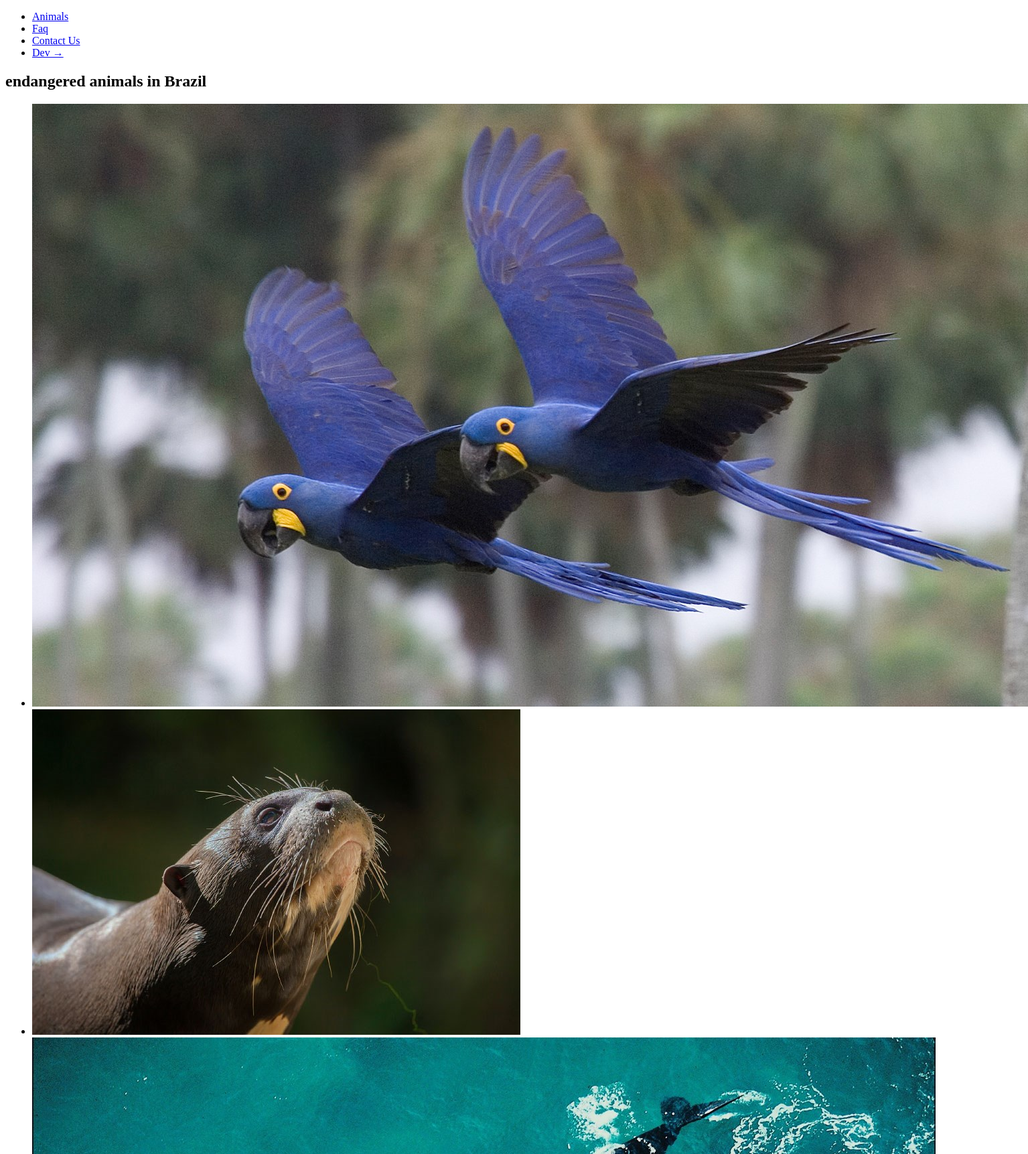
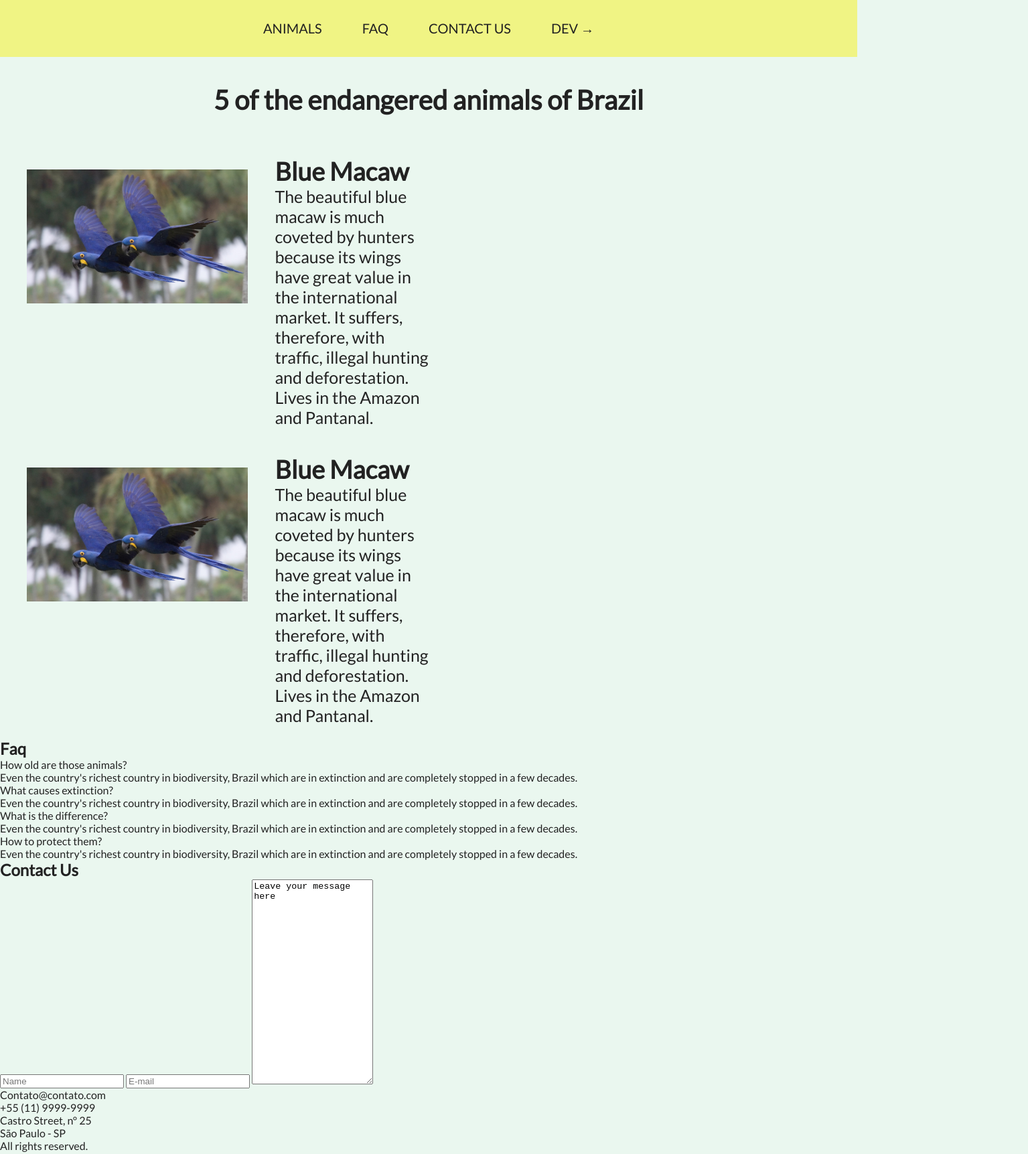
Before and after one commit to larissaborges/endangered-species-site, a plain HTML site: page index.html in a window 1280 px wide. Shown: the top 1723 px of the page at 67% size, 1535 px wide, since content can reach past the window. Drawn offline with Linux system fonts and the light colour scheme.

Commit message:
flex-test

```diff
--- a/css/style.css
+++ b/css/style.css
@@ -1,14 +1,65 @@
 body, h1, h2, ul, li, p, dl, dt, dd {
     margin: 0px;
     padding: 0px;
+
 }
-.ul {
+
+.menu-list ul {
+    background: #f0f484;
+    display: flex;
+    justify-content: center;
+    list-style: none;
+
+}
+li{
     list-style: none;
 }
-.li {
-    list-style: none;
+a{
+    display: flex;
+    padding: 15px;
+    margin: 15px;
+    text-decoration: none;
+    font-size: 20px;
+    text-transform: uppercase;
+    color: #222;
 }
-.img {
-    height: 100px;
-    width: 70px;
+a:hover{
+    background-color: floralwhite;
+    border-radius: 10px;
 }
+.header-title {
+    display: flex;
+    justify-content: center;
+    margin: 10px;
+    padding: 30px;
+    font-size: 20px;
+}
+
+img{
+    display: block;
+    max-width: 100%;
+    height: 200px;
+    width: 250px;
+}
+body{
+    background: #eaf7ef;
+    color: #222;
+    font-family: 'Lato', sans-serif;
+}
+.container {
+    padding: 20px 40px 20px;
+    max-width: 640px;
+    display: flex;
+    width: 600px;
+
+}
+.container__image {
+        margin: 20px 40px 0 0;
+        width: 400px;
+        object-fit: contain;
+        align-self: flex-start;
+    }
+.container__text {
+        font-size: 25px;
+        flex-wrap: wrap;
+    }
--- a/index.html
+++ b/index.html
@@ -1,95 +1,67 @@
 <!DOCTYPE html>
 <html lang="en">
+
 <head>
     <meta charset="UTF-8">
-    <meta name="viewport" content="width=device-width, initial-scale=1.0">
+    <meta name="viewport" content="width=device-width, initial-scale=1, shrink-to-fit=no">
     <meta http-equiv="X-UA-Compatible" content="ie=edge">
-    <link rel="stylesheet" type="text.css" href="css/style.css"/>
+    <link href="https://fonts.googleapis.com/css?family=Lato" rel="stylesheet">
+    <link rel="stylesheet" type="text/css" href="css/style.css" />
     <title>Endangered animals</title>
 </head>
+
 <body>
-    <nav>
+    <nav class="menu-list">
         <ul>
             <li><a href="#animais">Animals</a></li>
             <li><a href="#faq">Faq</a></li>
             <li><a href="#contato">Contact Us</a></li>
-       <li><a href="https://www.google.com/">Dev → </a></li>
+            <li><a href="https://www.google.com/" target="_blank">Dev → </a></li>
         </ul>
     </nav>
-   <section class="grid-section animais" id="animais">
-       <h1>endangered animals in Brazil</h1>
-       <ul>
-        <li>
-            <img src="img-1.jpg">
-        </li>
-        <li>
-            <img src="img-2.jpg">
-        </li>
-        <li>
-            <img src="img-3.jpg">
-        </li>
-        <li>
-            <img src="img-4.jpg">
-        </li>
-        <li>
-            <img src="img-5.jpg">
-        </li>
-        <li>
-            <img src="img-6.jpg">
-        </li>
-      </ul>
-    <div class="animais-descricao">
-        <section>
+    <div class="header-title">
+        <h1>5 of the endangered animals of Brazil</h1>
+    </div>
+    <div class="container">
+        <img class="container__image" src="img-1.jpg">
+        <div class="container__text">
             <h2>Blue Macaw</h2>
-            <p>The beautiful blue macaw is much coveted by hunters because its wings have great value in the international
+            <p>The beautiful blue macaw is much coveted by hunters because its wings have great value in the
+                international
                 market.
-                It suffers, therefore, with traffic, illegal hunting and deforestation. Lives in the Amazon and Pantanal.</p>
-        </section>
-        <section>
-            <h2>Ariranha</h2>
-            <p>The contamination of rivers by mercury has been the greater enemy of the ariranha, also known like wolf of the
-                river or giant otter. But illegal hunting, predatory fishing and other types of river
-                graves of flights. It is found in the Pantanal and Amazon.</p>
-        </section>
-        <section>
-            <h2>South-French-Whale</h2>
-            <p>Found in the Brazilian coast, it is also called the South-French-Whale or the Southern-French-Whale. Suffer with
-                hunting, fishing and water pollution, especially plastics.</p>
-        </section>
-        <section>
-            <h2>Golden-lion-tamarin</h2>
-            <p>For very little, the Golden-lion-tamarin was not extinct. Campaigns for your salvation over decades help maintain
-                the species. It is from the Atlantic Forest and the few remaining individuals are restricted to remnants of
-                forests in the state of Rio de Janeiro. </p>
-        </section>
-        <section>
-            <h2>Olive-Turtle</h2>
-            <p>It is considered migratory, but mainly spawns between the south coast of Alagoas and the north of Bahia.
-                Long-range means of defense can slow down the collection of your eggs, but it still has a illegal hunting,
-                by-catch and water pollution.</p>
-        </section>
-        <section>
-            <h2>Jaguar</h2>
-            <p>The largest cat in the Americas suffers from the destruction of its habitat and illegal hunting to trade its
-                skin, which has great sales value in the world market. She lives in all Brazilian biomes, but is no
-                longer found in the Pampa, where it is already extinct.</p>
-        </section>
+                It suffers, therefore, with traffic, illegal hunting and deforestation. Lives in the Amazon and
+                Pantanal.</p>
         </div>
-   </section>
-   <section class="grid-section faq" id="faq">
+    </div>
+    <div class="container">
+            <img class="container__image" src="img-1.jpg">
+            <div class="container__text">
+                <h2>Blue Macaw</h2>
+                <p>The beautiful blue macaw is much coveted by hunters because its wings have great value in the
+                    international
+                    market.
+                    It suffers, therefore, with traffic, illegal hunting and deforestation. Lives in the Amazon and
+                    Pantanal.</p>
+            </div>
+        </div>
+    <section class="flex-section faq" id="faq">
         <h1>Faq</h1>
         <dl>
             <dt>How old are those animals?</dt>
-        <dd>Even the country's richest country in biodiversity, Brazil which are in extinction and are completely stopped in a few decades.</dd>
+            <dd>Even the country's richest country in biodiversity, Brazil which are in extinction and are completely
+                stopped in a few decades.</dd>
             <dt>What causes extinction?</dt>
-        <dd>Even the country's richest country in biodiversity, Brazil which are in extinction and are completely stopped in a few decades.</dd>
+            <dd>Even the country's richest country in biodiversity, Brazil which are in extinction and are completely
+                stopped in a few decades.</dd>
             <dt>What is the difference?</dt>
-        <dd>Even the country's richest country in biodiversity, Brazil which are in extinction and are completely stopped in a few decades.</dd>
+            <dd>Even the country's richest country in biodiversity, Brazil which are in extinction and are completely
+                stopped in a few decades.</dd>
             <dt>How to protect them?</dt>
-        <dd>Even the country's richest country in biodiversity, Brazil which are in extinction and are completely stopped in a few decades.</dd>
+            <dd>Even the country's richest country in biodiversity, Brazil which are in extinction and are completely
+                stopped in a few decades.</dd>
         </dl>
     </section>
-   <section class="grid-section contato" id="contato">
+    <section class="flex-section contato" id="contato">
         <h1>Contact Us</h1>
         <input type="text" placeholder="Name">
         <input type="text" placeholder="E-mail">
@@ -108,4 +80,5 @@
     </footer>
     <script src="script.js"></script>
 </body>
+
 </html>
```
Lines whose indentation alone changed are shown as unchanged.
